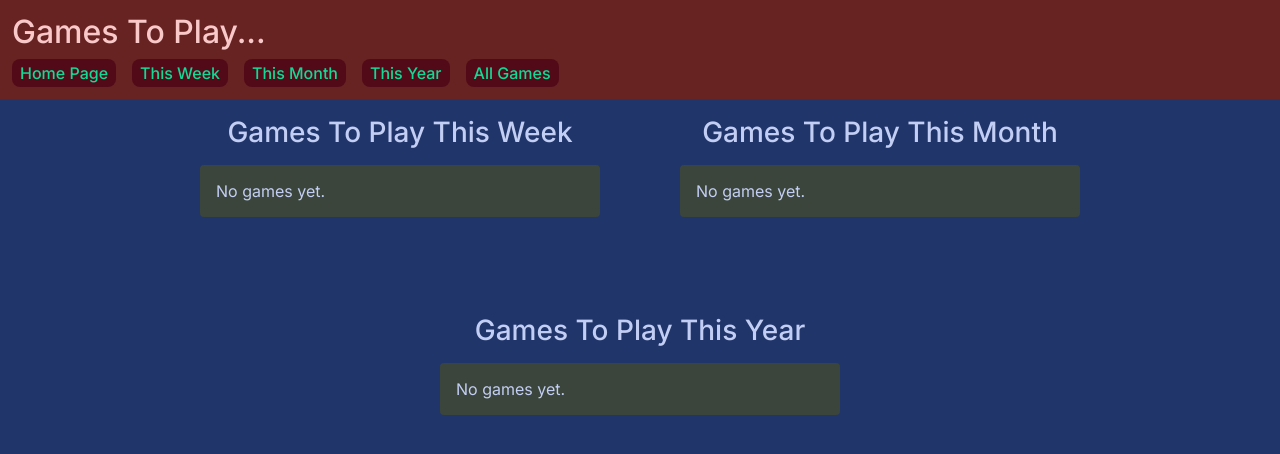
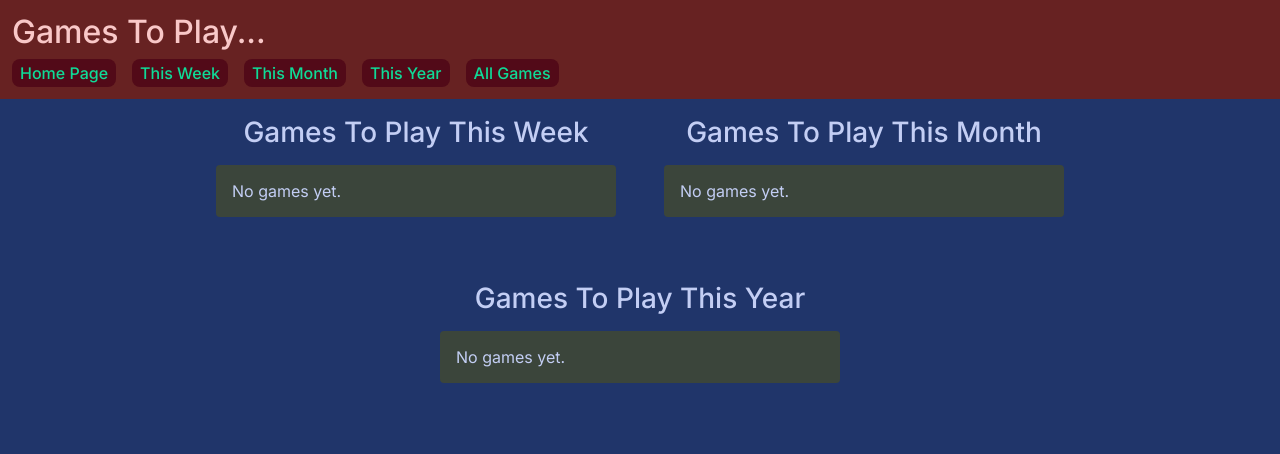
Before and after one commit to franco-ortega/to-do-games, a Next.js app: page /all in a window 1280 px wide. Shown: the top 454 px of the page. Built offline with nearby package versions, Linux system fonts and the light colour scheme.

Commit message:
remove collapsing margin and replace padding padding with h2 padding

```diff
--- a/components/gamesList/GamesList.module.scss
+++ b/components/gamesList/GamesList.module.scss
@@ -6,7 +6,6 @@
   max-width: 25rem;
   min-width: 15rem;
 
-  margin-block: 1rem;
   margin-inline: auto;
   padding: 1rem;
 
--- a/components/gamesToPlay/GamesToPlay.module.scss
+++ b/components/gamesToPlay/GamesToPlay.module.scss
@@ -1,7 +1,7 @@
 .GamesToPlay {
-  padding: 1rem;
 
   h2 {
+    padding: 1rem;
     font-size: 1.75rem;
     font-weight: 500;
     text-align: center;
```
